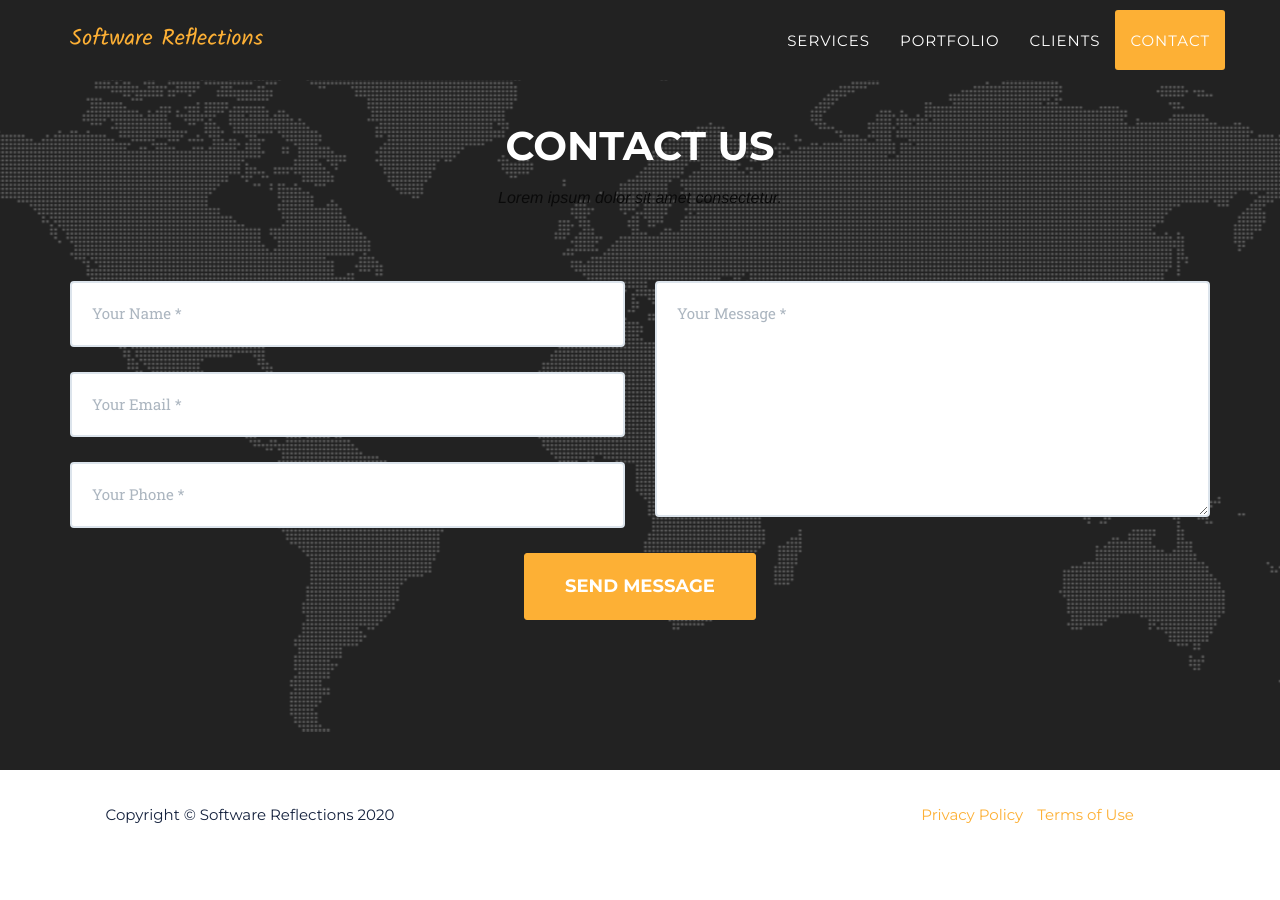
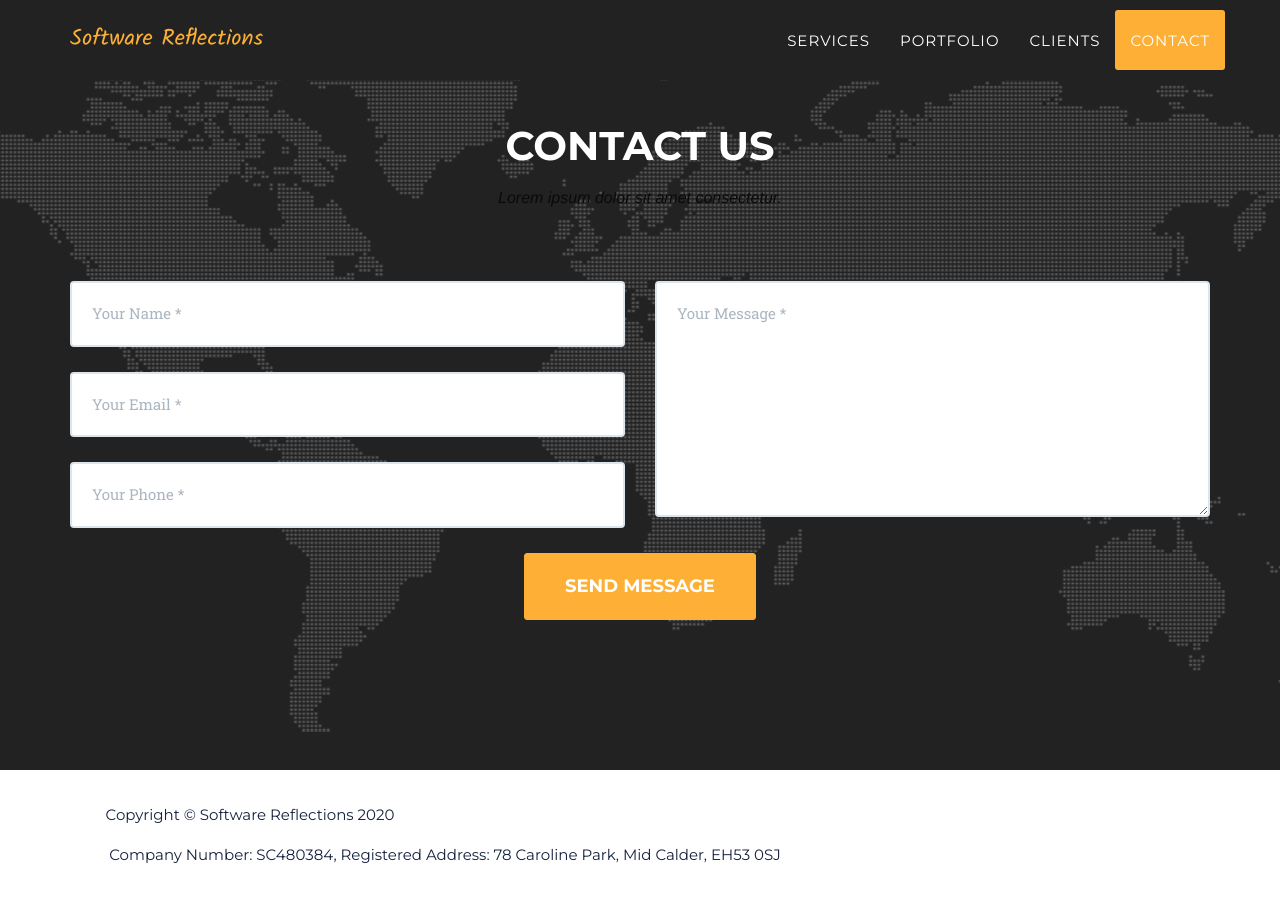
Before and after one commit to swreflections/swreflections.github.io, a Jekyll site: the page built from index.html, in a window 1280 px wide and 900 px high, scrolled down 3381 px. Built offline with Jekyll 4.4.1, drawn with Linux system fonts in a browser that asks for light colours; some web fonts are replaced; before the commit the page ends 4241 px from its top, so only the background shows below that.

Commit message:
Add company # and reg address to footer

```diff
--- a/_includes/footer.html
+++ b/_includes/footer.html
@@ -4,21 +4,14 @@
                 <div class="col-md-4">
                     <span class="copyright">Copyright &copy; {{ site.title }} {{ 'now' | date: "%Y" }}</span>
                 </div>
-                <div class="col-md-4">
-                    <ul class="list-inline social-buttons">
-                        {% for network in site.social %}
-                        <li><a href="{{ network.url }}"><i class="fa fa-{{ network.title }}"></i></a>
-                        </li>
-                        {% endfor %}
-                    </ul>
+                <div class="col-md-8">
+                </div>
+            </div>
+            <div class="row">
+                <div class="col-md-8">
+                    <span class="copyright">Company Number: SC480384, Registered Address: 78 Caroline Park, Mid Calder, EH53 0SJ</span>
                 </div>
                 <div class="col-md-4">
-                    <ul class="list-inline quicklinks">
-                        <li><a href="#">Privacy Policy</a>
-                        </li>
-                        <li><a href="#">Terms of Use</a>
-                        </li>
-                    </ul>
                 </div>
             </div>
         </div>
```
